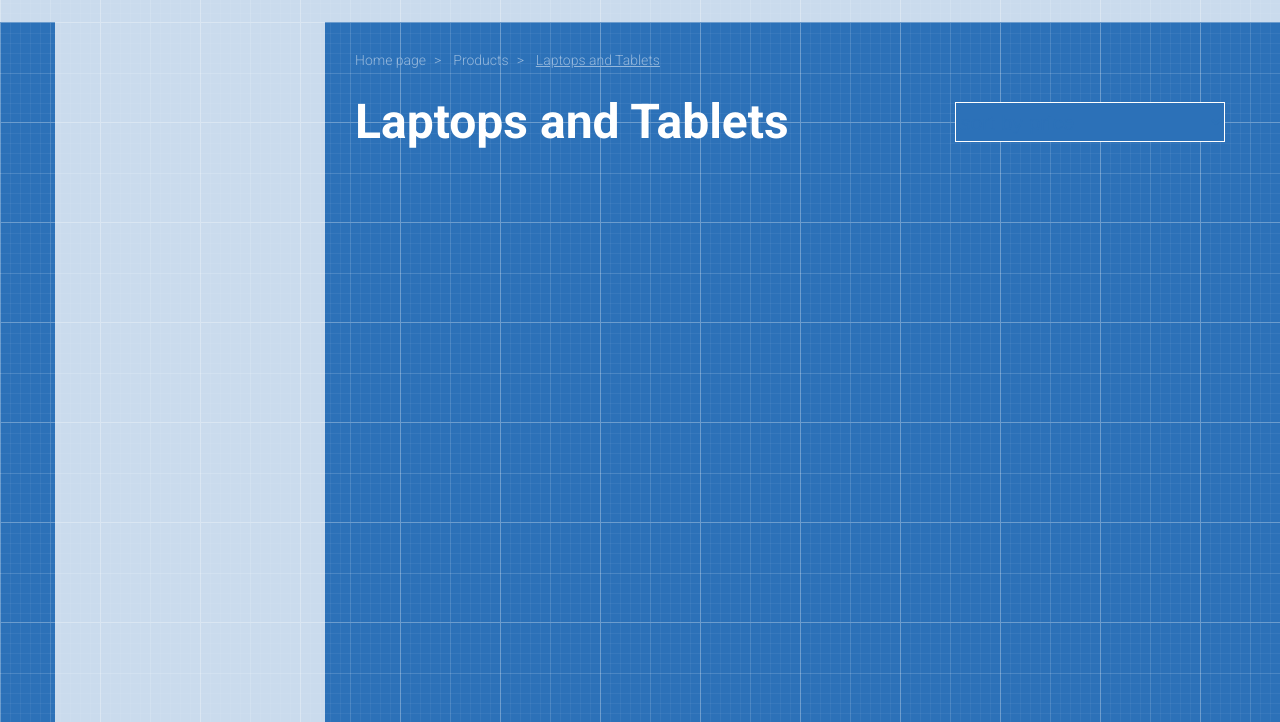
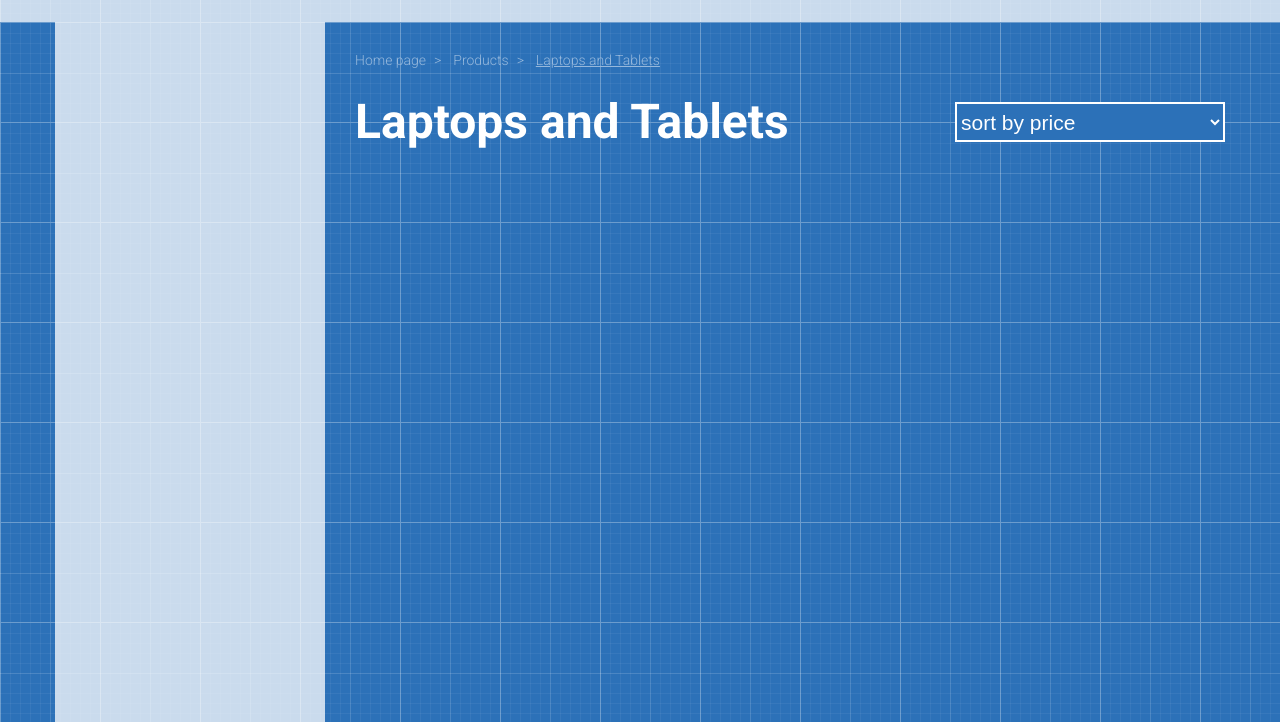
Before and after one commit to vadimbuka/shop-project, a plain HTML site: page index.html in a window 1280 px wide. Shown: the part 78-800 px from the top of the page. Drawn offline with Linux system fonts and the light colour scheme.

Commit message:
fix sort-select

```diff
--- a/style.css
+++ b/style.css
@@ -281,4 +281,6 @@ h1 {
     font-size: 21px;
     font-weight: 100;
     outline: none;
+    color: #fff;
+    border: 1px solid #fff;
 }
```
